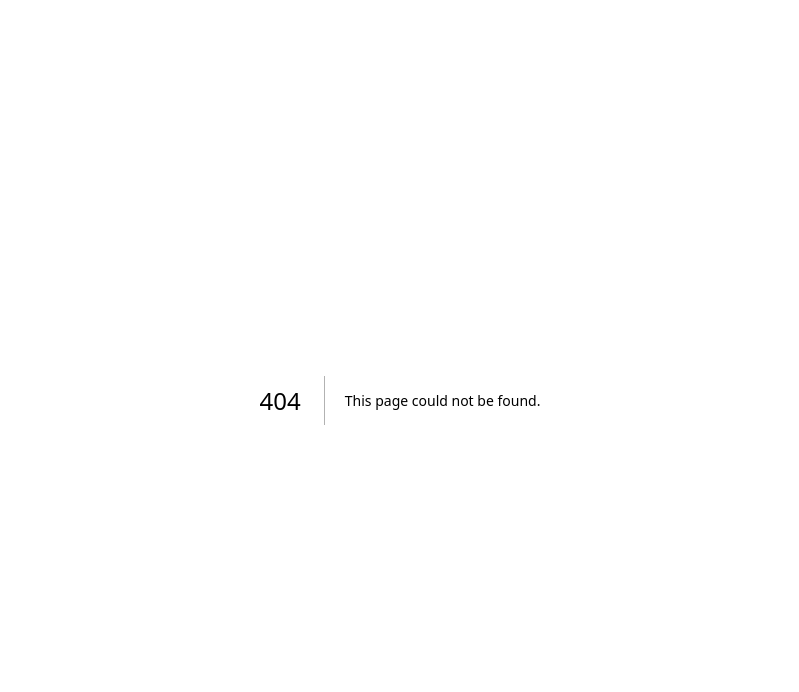
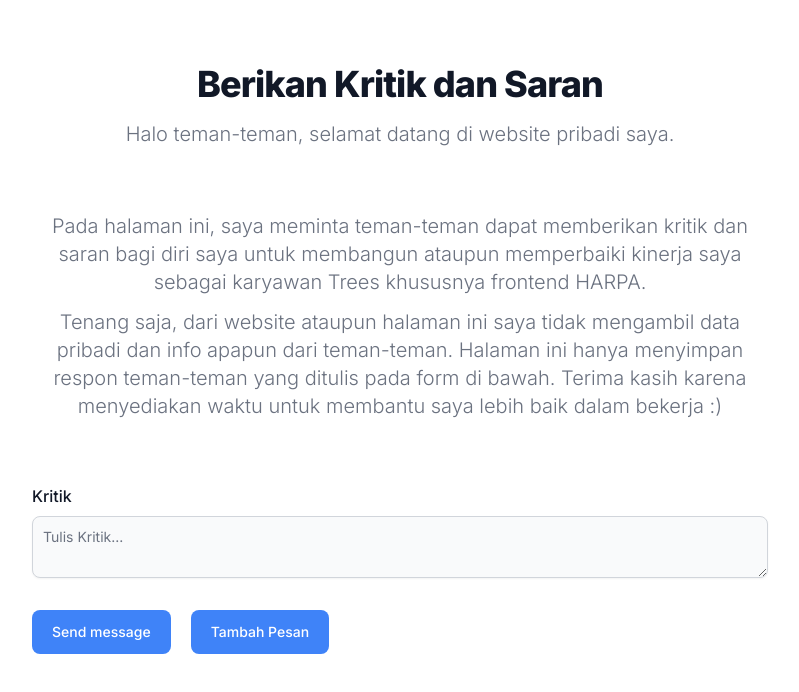
Before and after one commit to erbaafidotama/myprofile, a Next.js app: page /feedback in a window 1280 px wide. Before the commit this address had no page. Shown: the top 692 px of the page, without its empty margins (240-1039 px from the left). Built offline with nearby package versions, Linux system fonts and the light colour scheme; no server answers.

Commit message:
konek supabsae

```diff
--- /dev/null
+++ b/app/feedback/page.js
@@ -0,0 +1,79 @@
+"use client";
+import { useEffect } from "react";
+
+export default function Feedback() {
+  console.log(" process.env.HASHNODE_DEV_KEY;", process.env.HASHNODE_DEV_KEY);
+  const Secret_KEY = process.env.HASHNODE_DEV_KEY;
+  useEffect(() => {
+    const fetchData = async () => {
+      try {
+        const response = await fetch(
+          "https://api.hashnode.com/v1/me/articles",
+          {
+            headers: {
+              Authorization: "4daa65de-05fb-469d-819c-95c228ab0abf",
+            },
+          }
+        );
+        const data = await response.json();
+        setArticles(data.data);
+      } catch (error) {
+        console.error(error);
+      }
+    };
+    fetchData();
+  }, []);
+  return (
+    <section class="bg-white dark:bg-gray-900">
+      <div class="py-8 lg:py-16 px-4 mx-auto max-w-screen-md">
+        <h2 class="mb-4 text-4xl tracking-tight font-extrabold text-center text-gray-900 dark:text-white">
+          Berikan Kritik dan Saran
+        </h2>
+        <p class="mb-8 lg:mb-16 font-light text-center text-gray-500 dark:text-gray-400 sm:text-xl">
+          Halo teman-teman, selamat datang di website pribadi saya.
+        </p>
+        <p class="mb-3 font-light text-center text-gray-500 dark:text-gray-400 sm:text-xl">
+          Pada halaman ini, saya meminta teman-teman dapat memberikan kritik dan
+          saran bagi diri saya untuk membangun ataupun memperbaiki kinerja saya
+          sebagai karyawan Trees khususnya frontend HARPA.
+        </p>
+        <p class="mb-8 lg:mb-16 text-sm font-light text-center text-gray-500 dark:text-gray-400 sm:text-xl">
+          Tenang saja, dari website ataupun halaman ini saya tidak mengambil
+          data pribadi dan info apapun dari teman-teman. Halaman ini hanya
+          menyimpan respon teman-teman yang ditulis pada form di bawah. Terima
+          kasih karena menyediakan waktu untuk membantu saya lebih baik dalam
+          bekerja :)
+        </p>
+        <form action="#" class="space-y-8">
+          <div>
+            <label
+              htmlFor="email"
+              class="block mb-2 font-medium text-gray-900 dark:text-gray-300"
+            >
+              Kritik
+            </label>
+            <textarea
+              id="message"
+              rows="2"
+              class="block p-2.5 w-full text-sm text-gray-900 bg-gray-50 rounded-lg shadow-sm border border-gray-300 focus:ring-primary-500 focus:border-primary-500 dark:bg-gray-700 dark:border-gray-600 dark:placeholder-gray-400 dark:text-white dark:focus:ring-primary-500 dark:focus:border-primary-500"
+              placeholder="Tulis Kritik..."
+            ></textarea>
+          </div>
+
+          <button
+            type="submit"
+            class="mr-5 bg-blue-500 py-3 px-5 text-sm font-medium text-center text-white rounded-lg bg-primary-700 sm:w-fit hover:bg-primary-800 focus:ring-4 focus:outline-none focus:ring-primary-300 dark:bg-primary-600 dark:hover:bg-primary-700 dark:focus:ring-primary-800"
+          >
+            Send message
+          </button>
+          <button
+            type="submit"
+            class="bg-blue-500 py-3 px-5 text-sm font-medium text-center text-white rounded-lg bg-primary-700 sm:w-fit hover:bg-primary-800 focus:ring-4 focus:outline-none focus:ring-primary-300 dark:bg-primary-600 dark:hover:bg-primary-700 dark:focus:ring-primary-800"
+          >
+            Tambah Pesan
+          </button>
+        </form>
+      </div>
+    </section>
+  );
+}
--- a/app/globals.css
+++ b/app/globals.css
@@ -2,7 +2,7 @@
 @tailwind components;
 @tailwind utilities;
 
-:root {
+/* :root {
   --foreground-rgb: 0, 0, 0;
   --background-start-rgb: 214, 219, 220;
   --background-end-rgb: 255, 255, 255;
@@ -24,4 +24,4 @@ body {
       rgb(var(--background-end-rgb))
     )
     rgb(var(--background-start-rgb));
-}
+} */
--- /dev/null
+++ b/app/notes/page.js
@@ -0,0 +1,11 @@
+// import { createClient } from "@/utils/supabase/server";
+import { cookies } from "next/headers";
+import { supabase } from "@/utils/supabase/server";
+
+export default async function Notes() {
+  //   const cookieStore = cookies();
+  //   const supabase = createClient(cookieStore);
+  const { data: notes } = await supabase.from("notes").select();
+
+  return <pre>{JSON.stringify(notes, null, 2)}</pre>;
+}
--- a/package.json
+++ b/package.json
@@ -9,6 +9,7 @@
     "lint": "next lint"
   },
   "dependencies": {
+    "@supabase/supabase-js": "^2.39.0",
     "flowbite": "^2.2.0",
     "flowbite-react": "^0.7.0",
     "next": "14.0.3",
--- /dev/null
+++ b/utils/supabase/server.js
@@ -0,0 +1,10 @@
+// ./src/lib/supabase/server.js
+
+import { createClient } from "@supabase/supabase-js";
+
+const supabaseUrl = process.env.NEXT_PUBLIC_SUPABASE_URL || "";
+const supabaseKey = process.env.SUPABASE_SERVICE_KEY || "";
+
+const supabase = createClient(supabaseUrl, supabaseKey);
+
+export { supabase };
```
Also changed, not shown: 1 other file (tests, documents, lock files or other folders).
